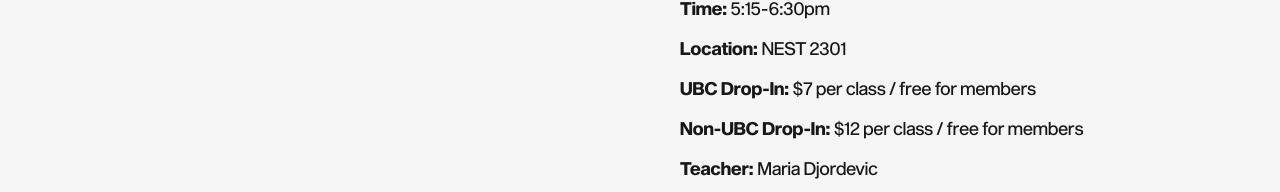
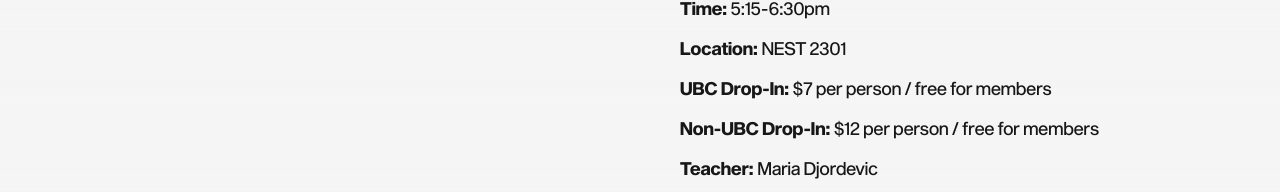
Before and after one commit to leesadie/ubcballet, a Next.js app: page /workshops in a window 1280 px wide. Shown: the part 1870-2062 px from the top of the page. Built offline with nearby package versions, Linux system fonts and the light colour scheme.

Commit message:
updated workshop fees

```diff
--- a/app/workshops/WorkshopsClient.tsx
+++ b/app/workshops/WorkshopsClient.tsx
@@ -266,7 +266,7 @@ const WorkshopsClient = () => {
                                 UBC Drop-In:
                             </div>
                             <div className="text-neutral-900 md:text-lg text-base">
-                                $7 per class / free for members
+                                $7 per person / free for members
                             </div>
                         </div>
                         <div className="flex flex-row md:mt-3 md:mx-10 ml-6 gap-1">
@@ -274,7 +274,7 @@ const WorkshopsClient = () => {
                                 Non-UBC Drop-In:
                             </div>
                             <div className="text-neutral-900 md:text-lg text-base">
-                                $12 per class / free for members
+                                $12 per person / free for members
                             </div>
                         </div>
                         <div className="flex flex-row md:mt-3 md:mx-10 ml-6 gap-1">
```
